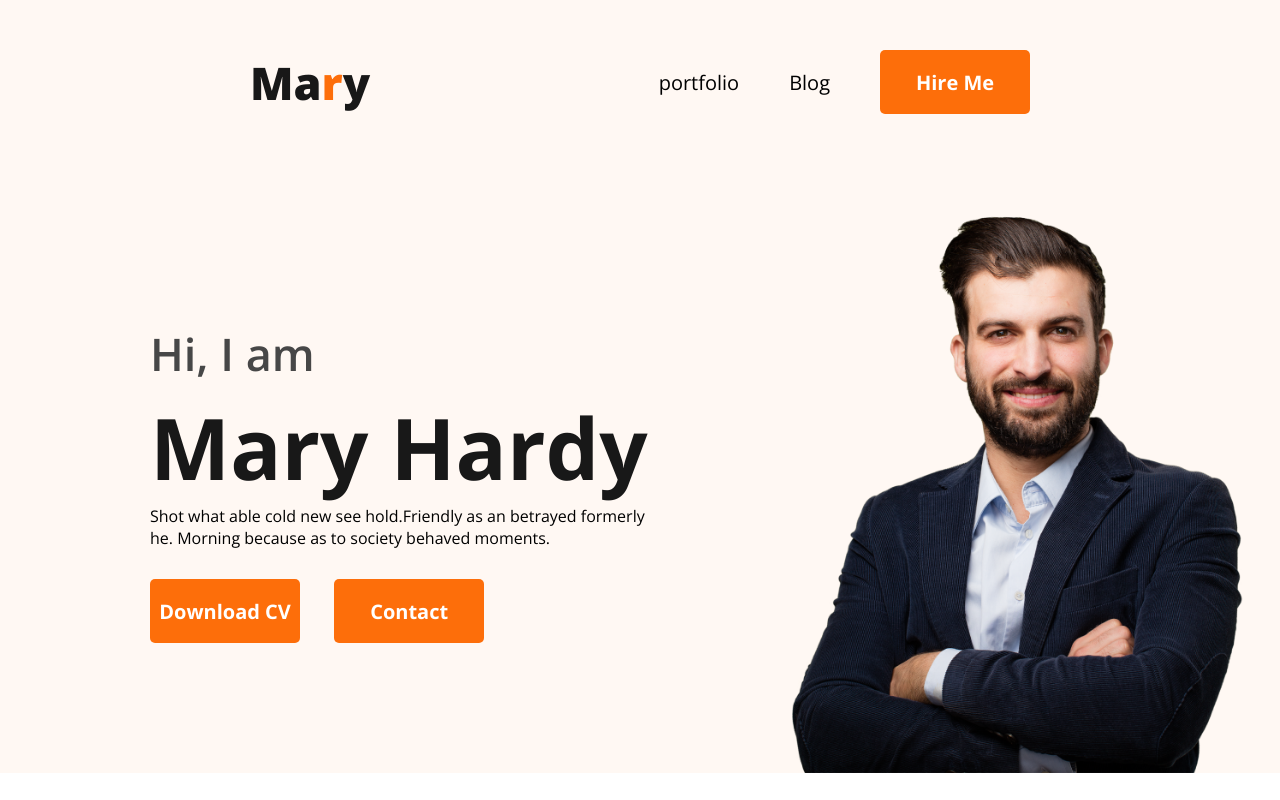
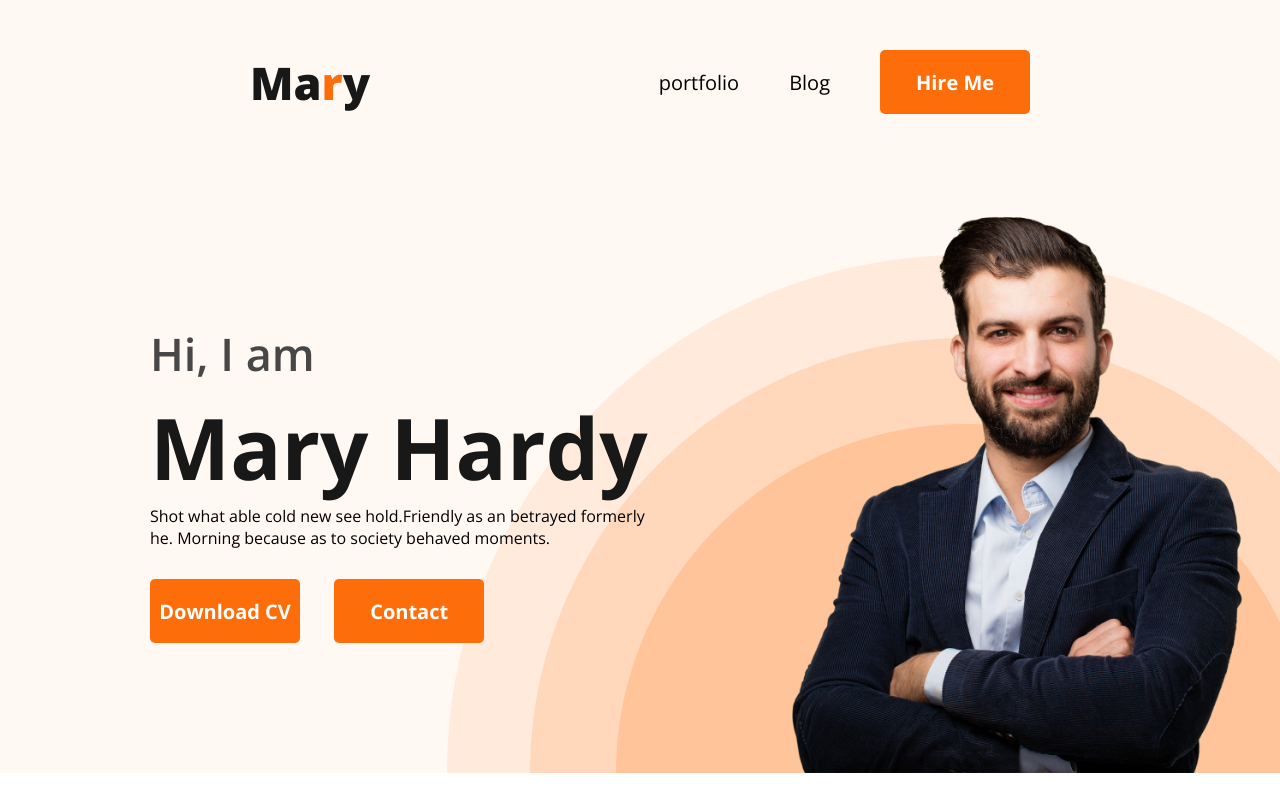
Before and after one commit to sojibislam9878/my-first-portfolio, a plain HTML site: page index.html in a window 1280 px wide. Drawn offline with nearby package versions, Linux system fonts and the light colour scheme.

Commit message:
banner sction done

```diff
--- a/styles/style.css
+++ b/styles/style.css
@@ -50,6 +50,9 @@ nav a {
 }
 .header {
   background: #fff8f3;
+  background-image: url(../images/header_bg.png);
+  background-repeat: no-repeat;
+  background-position: bottom right;
 }
 .banner {
   padding: 30px 30px 0px 150px;
```
